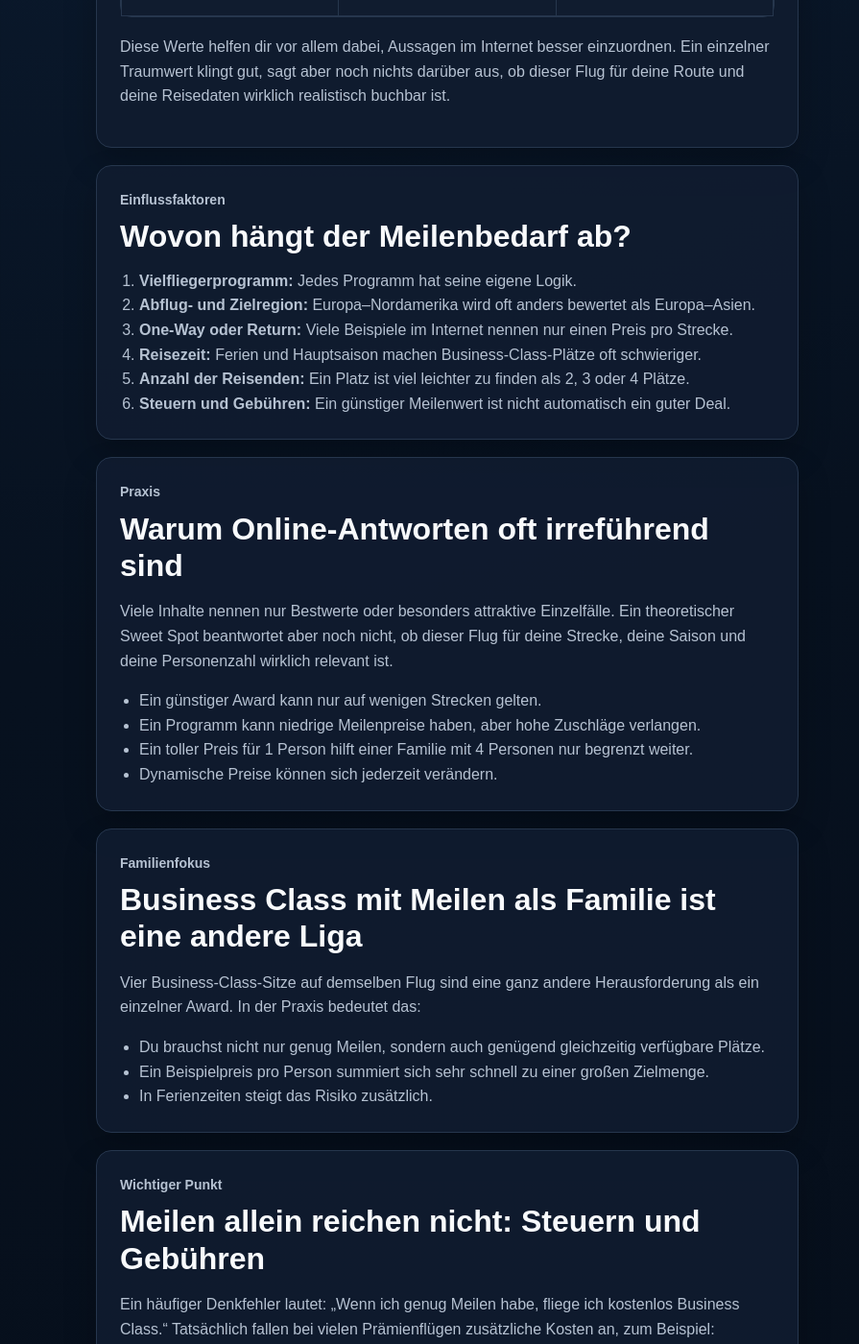
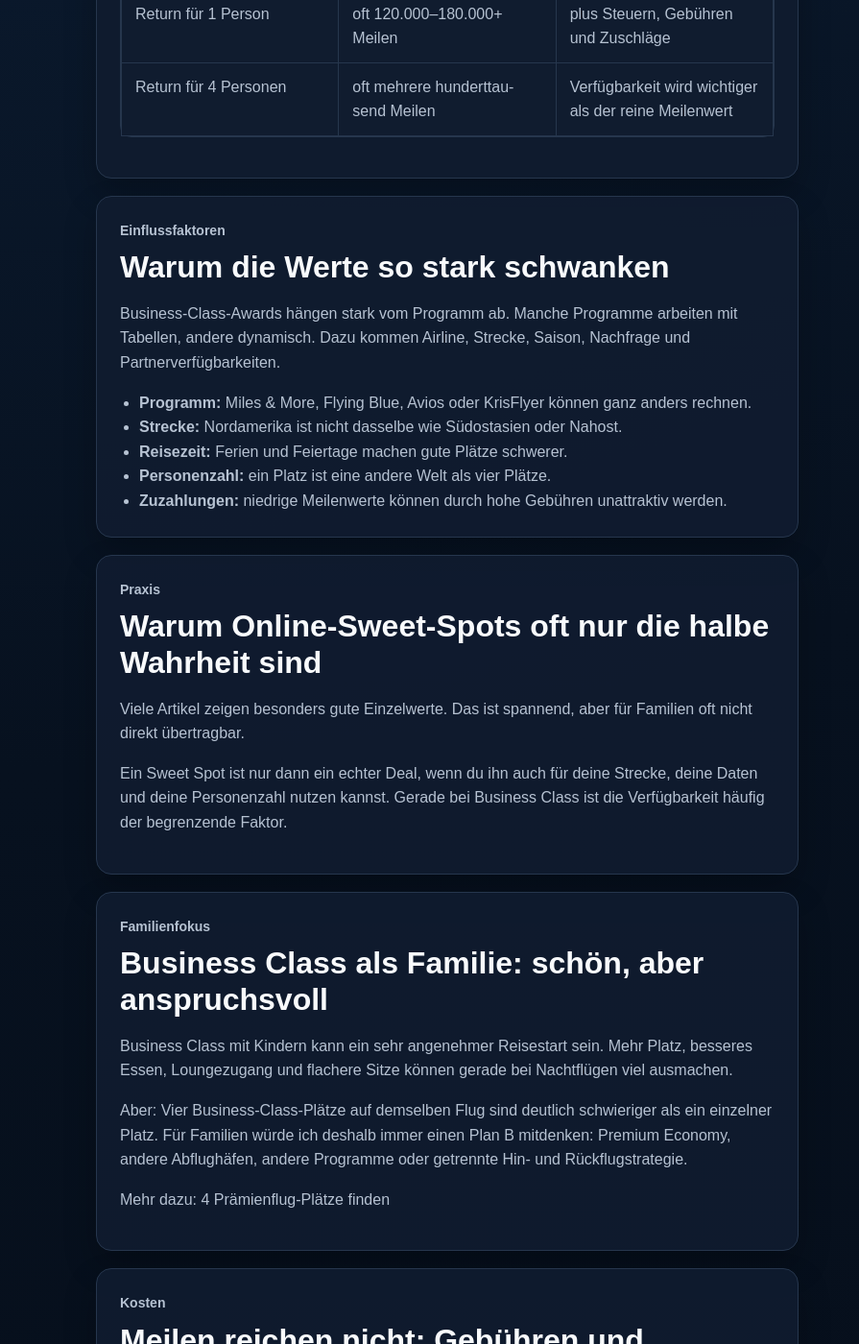
Before and after one commit to Praemienflug-Planer/miles-planer, a Jekyll site: the page built from meilen-business-class/index.html, in a window 1280 px wide and 1400 px high, scrolled down 1713 px. Shown: the whole window at 96% size, without its empty margins (0-895 px from the left). Built offline with Jekyll 4.4.1, drawn with Linux system fonts in a browser that asks for light colours; some of the changed text lies outside the part shown.

Commit message:
Rewrite Business Class miles guide in natural practical tone

```diff
--- a/meilen-business-class/index.html
+++ b/meilen-business-class/index.html
@@ -7,79 +7,44 @@
   <meta charset="UTF-8" />
   <meta name="viewport" content="width=device-width, initial-scale=1.0" />
   <title>Wie viele Meilen braucht man für Business Class? | Prämienflug-Planer</title>
-  <meta name="description" content="Wie viele Meilen braucht man für Business Class? Realistische Einordnung typischer Meilenwerte, Einflussfaktoren, Steuern, Gebühren und Familienplanung." />
-  <link rel="stylesheet" href="/miles-planer/assets/css/site.css?v=20260507-cleanup-1" />
+  <meta name="description" content="Wie viele Meilen braucht man für Business Class? Realistische Einordnung für Strecke, Programm, Gebühren, Verfügbarkeit und Familienplanung." />
+  <link rel="stylesheet" href="/miles-planer/assets/css/site.css?v=20260521-business-text-1" />
   <link rel="stylesheet" href="/miles-planer/assets/css/hero-background.css?v=20260511-2" />
   <link rel="canonical" href="https://praemienflug-planer.github.io/miles-planer/meilen-business-class/" />
   <meta name="robots" content="index,follow" />
   <meta property="og:type" content="article" />
   <meta property="og:title" content="Wie viele Meilen braucht man für Business Class?" />
-  <meta property="og:description" content="Typische Meilenwerte, wichtige Einflussfaktoren, Gebühren und praktische Einordnung für Business-Class-Prämienflüge." />
+  <meta property="og:description" content="Business Class mit Meilen realistisch planen: Meilenbedarf, Gebühren, Programme und Familienlogik." />
   <meta property="og:url" content="https://praemienflug-planer.github.io/miles-planer/meilen-business-class/" />
   <meta property="og:site_name" content="Prämienflug-Planer" />
-  <meta name="twitter:card" content="summary_large_image" />
-  <meta name="twitter:title" content="Wie viele Meilen braucht man für Business Class?" />
-  <meta name="twitter:description" content="Ein verständlicher Überblick zu Meilenbedarf, Programmen, Gebühren und Familienplanung bei Business-Class-Prämienflügen." />
-
-  <script type="application/ld+json">
-  {"@context":"https://schema.org","@type":"Article","headline":"Wie viele Meilen braucht man für Business Class?","description":"Ein verständlicher Überblick zu typischen Meilenwerten, Einflussfaktoren, Steuern, Gebühren und der realistischen Planung eines Business-Class-Prämienflugs.","author":{"@type":"Person","name":"Dominik Hermanski"},"publisher":{"@type":"Organization","name":"Prämienflug-Planer"},"mainEntityOfPage":"https://praemienflug-planer.github.io/miles-planer/meilen-business-class/","inLanguage":"de-DE"}
-  </script>
-
-  <script type="application/ld+json">
-  {"@context":"https://schema.org","@type":"FAQPage","mainEntity":[{"@type":"Question","name":"Wie viele Meilen braucht man ungefähr für Business Class?","acceptedAnswer":{"@type":"Answer","text":"Das hängt stark vom Vielfliegerprogramm, der Strecke, der Saison und der Verfügbarkeit ab. Grob liegen typische Werte oft zwischen etwa 40.000 und deutlich über 100.000 Meilen pro Strecke."}},{"@type":"Question","name":"Sind Steuern und Gebühren in den Meilen enthalten?","acceptedAnswer":{"@type":"Answer","text":"Nein. Bei Prämienflügen fallen zusätzlich häufig Steuern, Flughafengebühren und je nach Programm auch Zuschläge an."}},{"@type":"Question","name":"Warum schwankt der Meilenpreis so stark?","acceptedAnswer":{"@type":"Answer","text":"Der Preis schwankt je nach Vielfliegerprogramm, Award-System, Strecke, Saison, Airline und Verfügbarkeit."}},{"@type":"Question","name":"Ist Business Class mit Meilen für Familien schwieriger?","acceptedAnswer":{"@type":"Answer","text":"Ja. Vier Business-Class-Prämienplätze auf denselben Flügen sind deutlich schwieriger zu finden als ein oder zwei Plätze."}}]}
-  </script>
+  <script type="application/ld+json">{"@context":"https://schema.org","@type":"Article","headline":"Wie viele Meilen braucht man für Business Class?","description":"Realistische Orientierung zu typischen Meilenwerten, Einflussfaktoren, Steuern, Gebühren und Familienplanung bei Business-Class-Prämienflügen.","author":{"@type":"Person","name":"Dominik Hermanski"},"publisher":{"@type":"Organization","name":"Prämienflug-Planer"},"mainEntityOfPage":"https://praemienflug-planer.github.io/miles-planer/meilen-business-class/","inLanguage":"de-DE"}</script>
 </head>
 <body>
-<header class="site-header">
-  <div class="container nav">
-    <a class="brand" href="/miles-planer/">Prämienflug-Planer</a>
-    <nav class="main-nav" aria-label="Hauptnavigation">
-      <a href="/miles-planer/rechner/">Rechner</a>
-      <a href="/miles-planer/meilen-business-class/">Business Class</a>
-      <a href="/miles-planer/meilen-thailand/">Thailand</a>
-      <a href="/miles-planer/meilen-new-york/">New York</a>
-      <a href="/miles-planer/amex-meilen-umrechnen/">Amex umrechnen</a>
-      <a href="/miles-planer/meilen-sammeln/">Meilen sammeln</a>
-      <a href="/miles-planer/faq/">FAQ</a>
-      <a href="/miles-planer/kontakt.html">Kontakt</a>
-    </nav>
-  </div>
-</header>
+<header class="site-header"><div class="container nav"><a class="brand" href="/miles-planer/">Prämienflug-Planer</a><nav class="main-nav" aria-label="Hauptnavigation"><a href="/miles-planer/rechner/">Rechner</a><a href="/miles-planer/meilen-business-class/">Business Class</a><a href="/miles-planer/meilen-thailand/">Thailand</a><a href="/miles-planer/meilen-new-york/">New York</a><a href="/miles-planer/amex-meilen-umrechnen/">Amex umrechnen</a><a href="/miles-planer/meilen-sammeln/">Meilen sammeln</a><a href="/miles-planer/faq/">FAQ</a><a href="/miles-planer/kontakt.html">Kontakt</a></nav></div></header>
+<main>
+<section class="hero hero-small hero-business"><div class="container hero-grid seo-hero-grid"><div><p class="eyebrow">Business Class mit Meilen</p><h1>Wie viele Meilen braucht man für Business Class?</h1><p class="hero-text">Business Class ist für viele das große Meilenziel. Gleichzeitig ist genau hier die Gefahr groß, sich von schönen Einzelbeispielen blenden zu lassen.</p><p class="hero-text">Die echte Frage lautet nicht nur: „Wie viele Meilen kostet Business Class?“ Sondern: Gibt es passende Plätze, passen Gebühren und Routing – und ist das Ziel für deine Personenzahl realistisch?</p><div class="hero-actions"><a class="btn btn-primary" href="/miles-planer/rechner/">Business Class berechnen</a><a class="btn btn-secondary" href="#typische-werte">Typische Werte ansehen</a></div><div class="trust-note">Orientierung statt Garantie: Awardpreise, Zuschläge und Verfügbarkeiten können sich jederzeit ändern.</div></div><div class="hero-card"><h2>Kurz gesagt</h2><ul><li>oft ca. 40.000 bis 120.000+ Meilen pro Strecke</li><li>Return-Flüge verdoppeln den Bedarf grob</li><li>Gebühren und Zuschläge können hoch sein</li><li>für Familien sind mehrere Plätze der Engpass</li><li>Premium Economy kann ein realistischer Plan B sein</li></ul></div></div></section>
 
-<main>
-  <section class="hero hero-small hero-business">
-    <div class="container hero-grid seo-hero-grid">
-      <div>
-        <p class="eyebrow">Ratgeber für Prämienflüge</p>
-        <h1>Wie viele Meilen braucht man für Business Class?</h1>
-        <p class="hero-text">Die ehrliche Antwort lautet: Es kommt darauf an. Je nach Strecke, Airline, Vielfliegerprogramm, Saison und Verfügbarkeit kann der Meilenbedarf für einen Business-Class-Prämienflug stark schwanken.</p>
-        <div class="hero-actions"><a class="btn btn-primary" href="/miles-planer/rechner/">Rechner starten</a><a class="btn btn-secondary" href="#typische-werte">Typische Werte ansehen</a></div>
-        <div class="trust-note">Hinweis: Diese Seite gibt eine realistische Orientierung. Konkrete Awardpreise, Steuern, Gebühren und Verfügbarkeiten können sich jederzeit ändern.</div>
-      </div>
-      <div class="hero-card"><h2>Schnellüberblick</h2><ul><li>oft grob 40.000 bis 120.000+ Meilen pro Strecke</li><li>zusätzlich oft Steuern und Gebühren</li><li>Return-Flüge benötigen entsprechend mehr</li><li>für Familien ist die Planung deutlich anspruchsvoller</li></ul></div>
-    </div>
-  </section>
+<section class="section"><div class="container seo-layout"><article class="seo-content">
+<div class="article-card seo-card"><p class="eyebrow">Kurzantwort</p><h2>Die ehrliche Kurzantwort</h2><p>Für Business Class gibt es keinen festen Standardwert. Je nach Programm, Strecke und Datum kann ein One-Way-Flug deutlich unter 60.000 Meilen liegen – oder weit über 100.000 Meilen kosten.</p><p>Für eine einzelne Person ist das schon relevant. Für zwei Erwachsene und Kinder wird daraus schnell ein sehr großes Sammelziel. Deshalb sollte man Business Class mit Meilen immer als Gesamtpaket betrachten: Meilen, Zuzahlung, Verfügbarkeit und Reisekomfort.</p><div class="warning-box"><strong>Praxisregel:</strong><br><br>Der beste Meilenwert hilft nichts, wenn nur ein Platz verfügbar ist, die Zuschläge zu hoch sind oder das Routing mit Kindern unpraktisch wird.</div></div>
 
-  <section class="section">
-    <div class="container seo-layout">
-      <article class="seo-content">
-        <div class="article-card seo-card"><p class="eyebrow">Kurzantwort</p><h2>Die kurze Antwort</h2><p>Für Business Class gibt es keinen festen Standardwert. Manche Einlösungen wirken auf den ersten Blick sehr günstig, andere Programme verlangen deutlich mehr. Dazu kommen oft noch Zuschläge und Gebühren.</p><p>Deshalb ist die wichtigere Frage nicht nur: <strong>„Wie viele Meilen braucht man?“</strong> Sondern auch:</p><ul><li>für welche Strecke?</li><li>bei welchem Programm?</li><li>pro Strecke oder für Hin und Rückflug?</li><li>für eine Person oder für 2 bis 4 Personen?</li><li>mit fixer Tabelle oder dynamischer Bepreisung?</li></ul></div>
-        <div class="article-card seo-card" id="typische-werte"><p class="eyebrow">Einordnung</p><h2>Typische Größenordnungen für Business Class</h2><p>Damit du ein Gefühl bekommst, hier eine grobe Orientierung. Das sind bewusst keine festen Versprechen, sondern realistische Größenordnungen zur Einordnung.</p><div class="seo-table-wrap"><table class="seo-table"><thead><tr><th>Streckenart</th><th>Typische Größenordnung</th><th>Hinweis</th></tr></thead><tbody><tr><td>Kürzere Langstrecken / gute Sweet Spots</td><td>ab ca. 40.000–60.000 Meilen pro Strecke</td><td>nur bei bestimmten Programmen oder günstigen Award-Strukturen</td></tr><tr><td>Klassische Langstrecken</td><td>oft ca. 60.000–90.000 Meilen pro Strecke</td><td>häufige Größenordnung bei vielen Programmen</td></tr><tr><td>Teurere oder dynamische Programme</td><td>90.000–120.000+ Meilen pro Strecke</td><td>kann je nach Nachfrage auch noch höher liegen</td></tr><tr><td>Return für 1 Person</td><td>oft 120.000–180.000+ Meilen</td><td>grob verdoppelt gegenüber One-Way</td></tr><tr><td>Return für 4 Personen</td><td>oft mehrere hunderttausend Meilen</td><td>zusätzlich steigt das Verfügbarkeitsrisiko stark</td></tr></tbody></table></div><p>Diese Werte helfen dir vor allem dabei, Aussagen im Internet besser einzuordnen. Ein einzelner Traumwert klingt gut, sagt aber noch nichts darüber aus, ob dieser Flug für deine Route und deine Reisedaten wirklich realistisch buchbar ist.</p></div>
-        <div class="article-card seo-card"><p class="eyebrow">Einflussfaktoren</p><h2>Wovon hängt der Meilenbedarf ab?</h2><ol><li><strong>Vielfliegerprogramm:</strong> Jedes Programm hat seine eigene Logik.</li><li><strong>Abflug- und Zielregion:</strong> Europa–Nordamerika wird oft anders bewertet als Europa–Asien.</li><li><strong>One-Way oder Return:</strong> Viele Beispiele im Internet nennen nur einen Preis pro Strecke.</li><li><strong>Reisezeit:</strong> Ferien und Hauptsaison machen Business-Class-Plätze oft schwieriger.</li><li><strong>Anzahl der Reisenden:</strong> Ein Platz ist viel leichter zu finden als 2, 3 oder 4 Plätze.</li><li><strong>Steuern und Gebühren:</strong> Ein günstiger Meilenwert ist nicht automatisch ein guter Deal.</li></ol></div>
-        <div class="article-card seo-card"><p class="eyebrow">Praxis</p><h2>Warum Online-Antworten oft irreführend sind</h2><p>Viele Inhalte nennen nur Bestwerte oder besonders attraktive Einzelfälle. Ein theoretischer Sweet Spot beantwortet aber noch nicht, ob dieser Flug für deine Strecke, deine Saison und deine Personenzahl wirklich relevant ist.</p><ul><li>Ein günstiger Award kann nur auf wenigen Strecken gelten.</li><li>Ein Programm kann niedrige Meilenpreise haben, aber hohe Zuschläge verlangen.</li><li>Ein toller Preis für 1 Person hilft einer Familie mit 4 Personen nur begrenzt weiter.</li><li>Dynamische Preise können sich jederzeit verändern.</li></ul></div>
-        <div class="article-card seo-card"><p class="eyebrow">Familienfokus</p><h2>Business Class mit Meilen als Familie ist eine andere Liga</h2><p>Vier Business-Class-Sitze auf demselben Flug sind eine ganz andere Herausforderung als ein einzelner Award. In der Praxis bedeutet das:</p><ul><li>Du brauchst nicht nur genug Meilen, sondern auch genügend gleichzeitig verfügbare Plätze.</li><li>Ein Beispielpreis pro Person summiert sich sehr schnell zu einer großen Zielmenge.</li><li>In Ferienzeiten steigt das Risiko zusätzlich.</li></ul></div>
-        <div class="article-card seo-card"><p class="eyebrow">Wichtiger Punkt</p><h2>Meilen allein reichen nicht: Steuern und Gebühren</h2><p>Ein häufiger Denkfehler lautet: „Wenn ich genug Meilen habe, fliege ich kostenlos Business Class.“ Tatsächlich fallen bei vielen Prämienflügen zusätzliche Kosten an, zum Beispiel:</p><ul><li>Flughafensteuern</li><li>Sicherheitsgebühren</li><li>Airline-Zuschläge</li><li>weitere programmbedingte Gebühren</li></ul><p>Deshalb lohnt sich immer der Blick auf das Gesamtpaket aus <strong>Meilenbedarf, Zuzahlung und Verfügbarkeit</strong>.</p></div>
-        <div class="article-card seo-card"><p class="eyebrow">Fazit</p><h2>Wie viele Meilen braucht man nun wirklich?</h2><p>Für Business Class bewegen sich viele realistische Werte irgendwo im Bereich von mehreren Zehntausend bis deutlich über 100.000 Meilen pro Strecke.</p><p>Für einen Return-Flug und erst recht für mehrere Personen steigt der Bedarf entsprechend stark an. Entscheidend ist aber nicht der schönste Beispielwert, sondern die Frage, <strong>was für deine konkrete Reise wirklich realistisch ist</strong>.</p></div>
-        <div class="article-card seo-card"><p class="eyebrow">Häufige Fragen</p><h2>FAQ</h2><div class="faq-list"><div class="faq-item"><h3>Wie viele Meilen braucht man ungefähr für Business Class?</h3><p>Grob oft zwischen etwa 40.000 und 120.000+ Meilen pro Strecke. Der tatsächliche Wert hängt vom Programm, der Route und der Verfügbarkeit ab.</p></div><div class="faq-item"><h3>Sind Steuern und Gebühren in den Meilen enthalten?</h3><p>Nein. Bei vielen Prämienflügen kommen zusätzliche Cash-Kosten dazu.</p></div><div class="faq-item"><h3>Warum findet man online so unterschiedliche Antworten?</h3><p>Weil Programme unterschiedlich rechnen, manche dynamisch bepreisen und viele Seiten nur einzelne Beispiele zeigen.</p></div><div class="faq-item"><h3>Ist Business Class mit Meilen für Familien schwieriger?</h3><p>Ja. Der Meilenbedarf steigt mit jeder Person und vor allem sinkt die Chance, mehrere Plätze gleichzeitig zu finden.</p><p>Ein besonders häufig gesuchtes Beispiel ist Thailand. Wie viele Meilen man für einen Flug nach Bangkok, Phuket oder Koh Samui benötigt, hängt stark vom Programm und der Reiseklasse ab.</p><p><a href="/miles-planer/meilen-thailand/">Wie viele Meilen braucht man nach Thailand?</a></p></div></div></div>
-      </article>
-      <aside class="seo-sidebar"><div class="article-card seo-card sticky-card"><p class="eyebrow">Nächster Schritt</p><h3>Prämienflug realistisch prüfen</h3><p>Statt nur einen Einzelwert zu sehen, kannst du im Rechner direkt prüfen, wie groß deine Sammellücke ist und wann dein Ziel erreichbar wäre.</p><a class="btn btn-primary" href="/miles-planer/rechner/">Zum Rechner</a></div><div class="article-card seo-card"><p class="eyebrow">Weiterlesen</p><div class="sidebar-links"><a href="/miles-planer/meilen-thailand/">Wie viele Meilen nach Thailand?</a><a href="/miles-planer/meilen-new-york/">Wie viele Meilen nach New York?</a><a href="/miles-planer/amex-meilen-umrechnen/">Amex Punkte in Meilen umrechnen</a><a href="/miles-planer/meilen-sammeln/">Wie sammelt man schnell Meilen?</a><a href="/miles-planer/faq/">FAQ zu Meilen &amp; Punkten</a></div></div></aside>
-    </div>
-  </section>
+<div class="article-card seo-card" id="typische-werte"><p class="eyebrow">Größenordnung</p><h2>Typische Meilenwerte für Business Class</h2><p>Die folgende Übersicht ist bewusst grob. Sie soll helfen, ein Gefühl für die Größenordnung zu bekommen – nicht eine konkrete Buchung versprechen.</p><div class="seo-table-wrap"><table class="seo-table"><thead><tr><th>Beispiel</th><th>Typische Größenordnung</th><th>Einordnung</th></tr></thead><tbody><tr><td>Kürzere Langstrecken / Sweet Spots</td><td>ca. 40.000–60.000 Meilen pro Strecke</td><td>attraktiv, aber oft nur bei bestimmten Programmen oder Routings</td></tr><tr><td>Klassische Langstrecken</td><td>ca. 60.000–90.000 Meilen pro Strecke</td><td>häufige Planungsgröße</td></tr><tr><td>Dynamische oder teure Verfügbarkeiten</td><td>90.000–120.000+ Meilen pro Strecke</td><td>bei hoher Nachfrage auch deutlich mehr möglich</td></tr><tr><td>Return für 1 Person</td><td>oft 120.000–180.000+ Meilen</td><td>plus Steuern, Gebühren und Zuschläge</td></tr><tr><td>Return für 4 Personen</td><td>oft mehrere hunderttausend Meilen</td><td>Verfügbarkeit wird wichtiger als der reine Meilenwert</td></tr></tbody></table></div></div>
 
-  <section class="section cta-section"><div class="container cta-box"><div><p class="eyebrow">Jetzt starten</p><h2>Meilenbedarf für deine Reise prüfen</h2><p>Nutze den Rechner, um Sammellücke, Sammelzeit und Dealwert für dein gewünschtes Programm direkt einzuordnen.</p></div><a class="btn btn-primary" href="/miles-planer/rechner/">Zum Rechner</a></div></section>
-  <section class="section legal-note-section"><div class="container legal-note"><strong>Hinweis:</strong> Diese Website dient der Information und Planung. Verfügbarkeiten, Zuschläge, Transferverhältnisse und Awardpreise können sich ändern.</div></section>
+<div class="article-card seo-card"><p class="eyebrow">Einflussfaktoren</p><h2>Warum die Werte so stark schwanken</h2><p>Business-Class-Awards hängen stark vom Programm ab. Manche Programme arbeiten mit Tabellen, andere dynamisch. Dazu kommen Airline, Strecke, Saison, Nachfrage und Partnerverfügbarkeiten.</p><ul><li><strong>Programm:</strong> Miles &amp; More, Flying Blue, Avios oder KrisFlyer können ganz anders rechnen.</li><li><strong>Strecke:</strong> Nordamerika ist nicht dasselbe wie Südostasien oder Nahost.</li><li><strong>Reisezeit:</strong> Ferien und Feiertage machen gute Plätze schwerer.</li><li><strong>Personenzahl:</strong> ein Platz ist eine andere Welt als vier Plätze.</li><li><strong>Zuzahlungen:</strong> niedrige Meilenwerte können durch hohe Gebühren unattraktiv werden.</li></ul></div>
+
+<div class="article-card seo-card"><p class="eyebrow">Praxis</p><h2>Warum Online-Sweet-Spots oft nur die halbe Wahrheit sind</h2><p>Viele Artikel zeigen besonders gute Einzelwerte. Das ist spannend, aber für Familien oft nicht direkt übertragbar.</p><p>Ein Sweet Spot ist nur dann ein echter Deal, wenn du ihn auch für deine Strecke, deine Daten und deine Personenzahl nutzen kannst. Gerade bei Business Class ist die Verfügbarkeit häufig der begrenzende Faktor.</p></div>
+
+<div class="article-card seo-card"><p class="eyebrow">Familienfokus</p><h2>Business Class als Familie: schön, aber anspruchsvoll</h2><p>Business Class mit Kindern kann ein sehr angenehmer Reisestart sein. Mehr Platz, besseres Essen, Loungezugang und flachere Sitze können gerade bei Nachtflügen viel ausmachen.</p><p>Aber: Vier Business-Class-Plätze auf demselben Flug sind deutlich schwieriger als ein einzelner Platz. Für Familien würde ich deshalb immer einen Plan B mitdenken: Premium Economy, andere Abflughäfen, andere Programme oder getrennte Hin- und Rückflugstrategie.</p><p><a class="text-link" href="/miles-planer/vier-praemienflug-plaetze-finden/">Mehr dazu: 4 Prämienflug-Plätze finden</a></p></div>
+
+<div class="article-card seo-card"><p class="eyebrow">Kosten</p><h2>Meilen reichen nicht: Gebühren und Zuschläge</h2><p>Ein häufiger Fehler ist die Annahme: genug Meilen = kostenloser Business-Class-Flug. In der Praxis kommen fast immer Cash-Kosten dazu.</p><ul><li>Flughafensteuern</li><li>Sicherheitsgebühren</li><li>Airline-Zuschläge</li><li>Service- oder programmbedingte Gebühren</li></ul><div class="warning-box"><strong>Wichtig:</strong><br><br>Vergleiche immer den Award inklusive Zuzahlung mit dem Cashpreis. Erst dann weißt du, ob die Einlösung wirklich sinnvoll ist.</div><p><a class="text-link" href="/miles-planer/praemienflug-steuern-gebuehren/">Steuern, Gebühren und Zuschläge einfach erklärt</a></p></div>
+
+<div class="article-card seo-card"><p class="eyebrow">Fazit</p><h2>Business Class mit Meilen ist ein gutes Ziel – aber kein Selbstläufer</h2><p>Business Class kann eine sehr starke Meileneinlösung sein. Für Familien ist sie aber eher ein ambitioniertes Ziel als ein einfacher Standardfall.</p><p>Realistisch wird es, wenn Meilenmenge, Zeitraum, Programm, Verfügbarkeit und Zuzahlungen zusammenpassen. Genau deshalb lohnt es sich, zuerst die eigene Größenordnung zu berechnen.</p><p><a class="btn btn-primary" href="/miles-planer/rechner/">Business Class jetzt berechnen</a></p></div>
+
+<div class="article-card seo-card"><p class="eyebrow">FAQ</p><h2>Häufige Fragen</h2><div class="faq-list"><div class="faq-item"><h3>Wie viele Meilen braucht man ungefähr für Business Class?</h3><p>Grob oft zwischen 40.000 und 120.000+ Meilen pro Strecke. Der echte Wert hängt stark von Programm, Route und Verfügbarkeit ab.</p></div><div class="faq-item"><h3>Ist Business Class mit Meilen für Familien realistisch?</h3><p>Ja, aber anspruchsvoll. Der Meilenbedarf steigt stark und mehrere Plätze auf demselben Flug sind schwerer zu finden.</p></div><div class="faq-item"><h3>Sind Gebühren in den Meilen enthalten?</h3><p>Nein. Steuern, Gebühren und Zuschläge kommen häufig zusätzlich dazu.</p></div><div class="faq-item"><h3>Was ist der beste Plan B?</h3><p>Für Familien oft Premium Economy, andere Abflughäfen oder eine getrennte Strategie für Hin- und Rückflug.</p></div></div></div>
+</article><aside class="seo-sidebar"><div class="article-card seo-card sticky-card"><p class="eyebrow">Nächster Schritt</p><h3>Business Class realistisch prüfen</h3><p>Berechne, wie groß deine Sammellücke ist und ob Business Class für deine Personenzahl erreichbar wirkt.</p><a class="btn btn-primary" href="/miles-planer/rechner/">Zum Rechner</a></div><div class="article-card seo-card"><p class="eyebrow">Weiterlesen</p><div class="sidebar-links"><a href="/miles-planer/vier-praemienflug-plaetze-finden/">4 Prämienflug-Plätze finden</a><a href="/miles-planer/meilen-thailand/">Thailand mit Meilen</a><a href="/miles-planer/meilen-new-york/">New York mit Meilen</a><a href="/miles-planer/amex-meilen-umrechnen/">Amex Punkte umrechnen</a><a href="/miles-planer/meilen-sammeln/">Meilen sammeln</a></div></div></aside></div></section>
+
+<section class="section cta-section"><div class="container cta-box"><div><p class="eyebrow">Jetzt starten</p><h2>Meilenbedarf für deine Business-Class-Reise prüfen</h2><p>Nutze den Rechner, um Sammellücke, Sammelzeit und groben Dealwert einzuordnen.</p></div><a class="btn btn-primary" href="/miles-planer/rechner/">Zum Rechner</a></div></section>
+<section class="section legal-note-section"><div class="container legal-note"><strong>Hinweis:</strong> Diese Website dient der Information und Planung. Verfügbarkeiten, Zuschläge, Transferverhältnisse und Awardpreise können sich ändern.</div></section>
 </main>
-
 <footer class="site-footer"><div class="container footer-grid"><div><div class="brand footer-brand">Prämienflug-Planer</div><p class="footer-text">Planungstool für Prämienflüge mit Fokus auf Familien, Sammellücke und realistische Umsetzbarkeit.</p></div><div><h4>Navigation</h4><ul class="footer-links"><li><a href="/miles-planer/rechner/">Rechner</a></li><li><a href="/miles-planer/meilen-business-class/">Business Class</a></li><li><a href="/miles-planer/meilen-thailand/">Thailand</a></li><li><a href="/miles-planer/meilen-new-york/">New York</a></li><li><a href="/miles-planer/amex-meilen-umrechnen/">Amex umrechnen</a></li><li><a href="/miles-planer/meilen-sammeln/">Meilen sammeln</a></li><li><a href="/miles-planer/faq/">FAQ</a></li></ul></div><div><h4>Rechtliches</h4><ul class="footer-links"><li><a href="/miles-planer/impressum.html">Impressum</a></li><li><a href="/miles-planer/datenschutz.html">Datenschutz</a></li><li><a href="/miles-planer/transparenz.html">Transparenz</a></li><li><a href="/miles-planer/kontakt.html">Kontakt</a></li></ul></div></div></footer>
 </body>
 </html>
```
